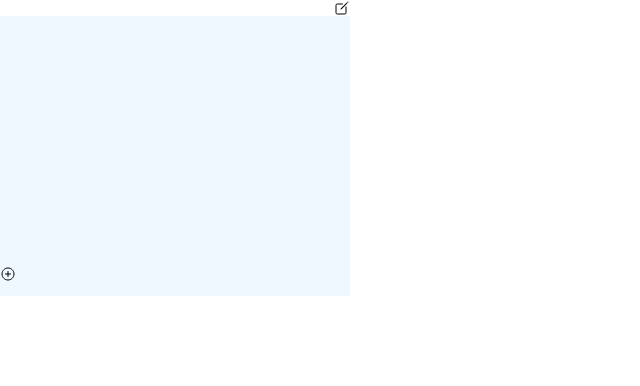
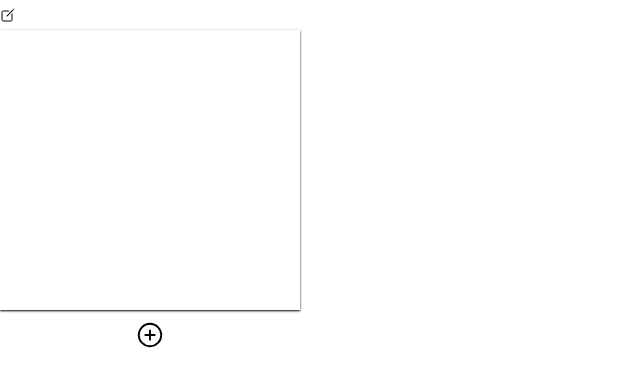
Before and after one commit to FelipeMedeiros99/copia-e-cola-, a React (Create React App) app: page / in a window 1280 px wide. Shown: the top 386 px of the page, without its empty margins (0-640 px from the left). Built offline with nearby package versions, Linux system fonts and the light colour scheme.

Commit message:
confogurações de css adicionadas

```diff
--- a/src/BarraDeNavegacao.jsx
+++ b/src/BarraDeNavegacao.jsx
@@ -44,15 +44,25 @@ const BarraDeNavegacao = (props) =>{
 
 const Ul = styled.ul`
     display: flex;
-    width: 100%;
-    justify-content: right;
+    align-items: center;
+    width: 300px;
+    height: 30px;
+    overflow-x: scroll;
+    overflow-y: hidden;
 
     li{
+        width: auto;
+        white-space: nowrap;
         display: inherit;
+        padding: 0 5px 0 5px;
         text-align: center;
         align-items: center;
         justify-content: center;
-        width: 100px;
+    }
+
+    ion-icon{
+        min-width: 15px;
+
     }
 
     li:hover{
--- a/src/Corpo.jsx
+++ b/src/Corpo.jsx
@@ -16,43 +16,34 @@ const Corpo = (props) => {
     const [inputDeNovoTexto, setInputDeNovoTexto] = useState('')
     const [visibilidadeInput, setVisibilidadeInput] = useState(false)
 
-    useEffect(()=>{
-        if(titulos[indicePaginaAtiva]!==undefined){
+    useEffect(() => {
+        if (titulos[indicePaginaAtiva] !== undefined) {
             setTituloPagina(titulos[indicePaginaAtiva])
         }
     }, [indicePaginaAtiva, titulos])
 
-    useEffect(()=>{
+    useEffect(() => {
         localStorage.setItem(tituloPagina, JSON.stringify([...textos]))
-        setDadosLocalStorage({...localStorage})
+        setDadosLocalStorage({ ...localStorage })
 
     }, [titulos, visibilidadeInput])
 
-    useEffect(()=>{
-        if(localStorage[tituloPagina] !== undefined){
+    useEffect(() => {
+        if (localStorage[tituloPagina] !== undefined) {
             setTextos(JSON.parse(localStorage[tituloPagina]))
         }
     }, [tituloPagina, indicePaginaAtiva, dadosLocalStorage])
 
-    useEffect(()=>{
-        if(localStorage[tituloPagina]!==undefined){
+    useEffect(() => {
+        if (localStorage[tituloPagina] !== undefined) {
             const textosDaPagina = JSON.parse(localStorage[tituloPagina])
             setTextos(textosDaPagina)
         }
     }, [tituloPagina, dadosLocalStorage])
 
-    console.log("------------------------------------------------")
-    console.log("consoles em corpo:")
-    console.log('titulos: ', titulos)
-    console.log('indice da pagina: ', indicePaginaAtiva)
-    console.log('local storage: ', localStorage)
-    console.log('titulo da pagina: ', tituloPagina)
-    console.log('textos: ', textos)
-    console.log("localStorage na parte pagina:", localStorage[tituloPagina])
-    console.log("------------------------------------------------")
+    return (
 
-
-    return(
+        <>
             <Main>
                 <Textos>
                     {textos.map((texto, index) => (
@@ -64,23 +55,23 @@ const Corpo = (props) => {
                     ))}
                 </Textos>
 
-            {visibilidadeInput?
+                {visibilidadeInput ?
                     (<div className="container-novo-texto">
                         <textarea
                             rows={2}
                             cols={30}
                             value={inputDeNovoTexto}
-                        onChange={(event)=>{
+                            onChange={(event) => {
                                 const texto = event.target.value
                                 setInputDeNovoTexto(texto)
                             }}
                         ></textarea>
                         <Botoes>
                             <button
-                            onClick={()=>{
+                                onClick={() => {
                                     setVisibilidadeInput(false)
                                     let copiaTextos = [...textos]
-                                if(inputDeNovoTexto.length>0){
+                                    if (inputDeNovoTexto.length > 0) {
                                         copiaTextos.push(inputDeNovoTexto)
                                     }
                                     setTextos([...copiaTextos])
@@ -90,45 +81,77 @@ const Corpo = (props) => {
                                 }}
                             >salvar</button>
                             <button
-                            onClick={()=>{
+                                onClick={() => {
                                     setVisibilidadeInput(false)
                                     setInputDeNovoTexto('')
                                 }
                                 }
                             >cancelar</button>
                         </Botoes>
-                </div>):(<></>)
+                    </div>) : (<></>)
                 }
+            </Main>
+
+            <Icone>
 
                 <ion-icon
-                onClick={()=>{
+                    onClick={() => {
                         setVisibilidadeInput(true)
                     }}
                     name="add-circle-outline"></ion-icon>
-        </Main>
+            </Icone>
+        </>
     )
 }
 
 export default Corpo
+
+const Icone = styled.div`
+    width: 300px;
+    padding: 10px;
+    display: flex;
+    align-items: center;
+    justify-content:center;
+    ion-icon{
+        font-size: 30px;
+    }
+
+`
 
 const Botoes = styled.div`
 
 `
 
 const Main = styled.main`
-    background-color: aliceblue;
+    overflow-y: auto;
+    overflow-x: hidden;
     height: 280px;
-    width: 350px;
-
+    width: 300px;
+    box-shadow: 0px 1px 2px black;
 `
 
 const Textos = styled.div`
    height: 250px;
+
 `
 
 const Container = styled.div`
     display: flex;
-    height: 65px;
-    width: 350px;
-    background-color: cyan;
+    padding: 0 20px 10px 10px;
+    justify-content: space-between;
+    align-items: center;
+    width: 300px;
+    height: 100px;
+    box-shadow: 0 1px 3px rgb(0, 0, 0, 0.7);
+    margin-bottom: 10px;
+    p{
+        padding: 10px;
+        width: 170px;
+        height: 70px;
+        overflow: auto;
+        box-shadow: 0 1px 3px rgb(0, 0, 0, 0.7);
+
+    }
+
+
 `
--- a/src/estilos/estilo.css
+++ b/src/estilos/estilo.css
@@ -0,0 +1,21 @@
+button{
+    height: 20px;
+    width: 70px;
+    border: none;
+    border-radius: 5px;
+    box-shadow: 0 2px 2px rgba(0, 0, 0, 0.5);
+    background-color: rgb(233, 233, 233);
+}
+
+*::-webkit-scrollbar{
+    width: 6px;
+    height: 6px;
+    cursor: pointer;
+}
+
+
+*::-webkit-scrollbar-thumb {
+background: rgba(136, 136, 136, 0.212); /* cor do indicador da barra de rolagem */
+border-radius: 5px; /* borda arredondada do indicador */
+cursor: pointer;
+}
--- a/src/index.jsx
+++ b/src/index.jsx
@@ -6,6 +6,7 @@ import BarraDeNavegacao from "./BarraDeNavegacao";
 import Corpo from "./Corpo";
 
 import './estilos/reset.css'
+import './estilos/estilo.css'
 
 
 const App = () => {
```
Lines whose indentation alone changed are shown as unchanged.
